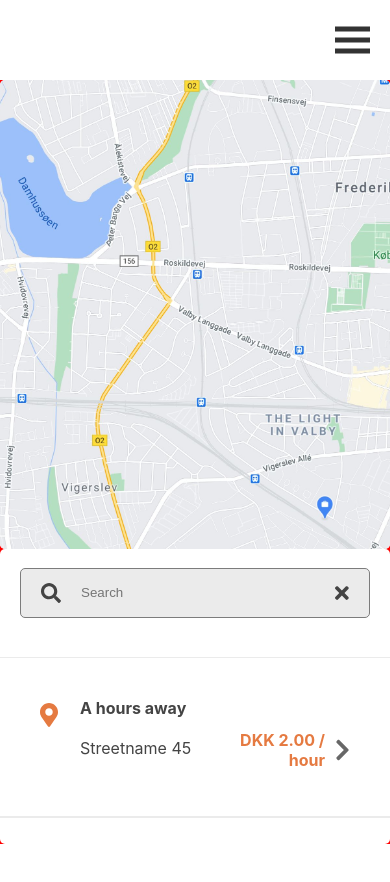
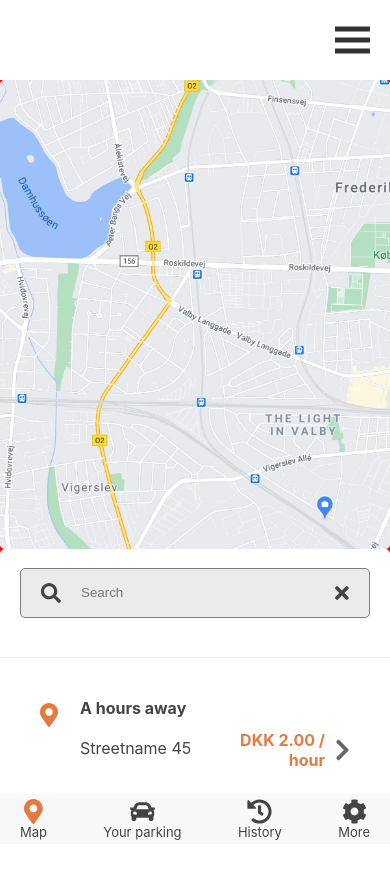
Before and after one commit to nikulasoskarsson/smart-parking, a React (Create React App) app: page / in a window 390 px wide. Shown: the top 882 px of the page. Before the commit the page ends 844 px from the top, so only its background shows below. Built offline with nearby package versions, Linux system fonts and the light colour scheme.

Commit message:
added the bottom navbar and a new breakpoint for phones

```diff
--- a/src/App.js
+++ b/src/App.js
@@ -6,6 +6,7 @@ import Map from './components/map/Map'
 import Search from './components/map/Search'
 import { BrowserRouter as Router, Switch, Route, Link } from 'react-router-dom'
 import AccountModal from './components/auth/AccountModal'
+import BottomTabNavigation from './components/Layout/BottomTabNavigation'
 
 function App() {
   const [isAuthenticated, setIsAuthenticated] = useState(true)
@@ -47,6 +48,7 @@ function App() {
           </Route>
         </Switch>
       </div>
+      <BottomTabNavigation />
     </Router>
   )
 }
--- a/src/App.scss
+++ b/src/App.scss
@@ -4,6 +4,7 @@
 // components
 @import 'sass/account-modal.scss';
 @import 'sass/booked.scss';
+@import 'sass/bottom-nav.scss';
 @import 'sass/components.scss';
 @import 'sass/containers.scss';
 @import 'sass/map.scss';
--- /dev/null
+++ b/src/components/Layout/BottomTabNavigation.js
@@ -0,0 +1,51 @@
+import React from 'react'
+import { FontAwesomeIcon } from '@fortawesome/react-fontawesome'
+import {
+  faMapMarkerAlt,
+  faCar,
+  faHistory,
+  faCog,
+} from '@fortawesome/free-solid-svg-icons'
+
+const BottomTabNavigation = () => {
+  return (
+    <div className='bottom-nav'>
+      <ul className='bottom-nav__list'>
+        <li className='bottom-nav__list-item'>
+          <FontAwesomeIcon
+            className='bottom-nav-icon  bottom-nav-icon-active'
+            icon={faMapMarkerAlt}
+            size='lg'
+          />
+          <a href='' className='bottom-nav-link'>
+            Map
+          </a>
+        </li>
+        <li className='bottom-nav__list-item'>
+          <FontAwesomeIcon className='bottom-nav-icon' icon={faCar} size='lg' />
+          <a href='' className='bottom-nav-link'>
+            Your parking
+          </a>
+        </li>
+        <li className='bottom-nav__list-item'>
+          <FontAwesomeIcon
+            className='bottom-nav-icon'
+            icon={faHistory}
+            size='lg'
+          />
+          <a href='' className='bottom-nav-link'>
+            History
+          </a>
+        </li>
+        <li className='bottom-nav__list-item'>
+          <FontAwesomeIcon className='bottom-nav-icon' icon={faCog} size='lg' />
+          <a href='' className='bottom-nav-link'>
+            More
+          </a>
+        </li>
+      </ul>
+    </div>
+  )
+}
+
+export default BottomTabNavigation
--- /dev/null
+++ b/src/sass/bottom-nav.scss
@@ -0,0 +1,43 @@
+.bottom-nav {
+  display: none; // hidden on larger screens
+  background: var(--color-lighest-grey);
+  height: 5rem;
+  width: 100%;
+
+  position: sticky;
+  bottom: 0;
+  left: 0;
+
+  @include respond(phone) {
+    display: flex;
+  }
+
+  &__list {
+    display: flex;
+    align-items: center;
+    justify-content: space-between;
+    padding: 0 2rem;
+    width: 100%;
+    height: 100%;
+
+    &-item {
+      display: flex;
+      flex-direction: column;
+      list-style: none;
+      align-items: center;
+    }
+  }
+  &-icon {
+    font-size: 2.5rem;
+    color: var(--color-black);
+
+    &-active {
+      color: var(--color-orange);
+    }
+  }
+  &-link {
+    text-decoration: none;
+    font-size: 1.3rem;
+    color: var(--color-black);
+  }
+}
--- a/src/sass/mixins.scss
+++ b/src/sass/mixins.scss
@@ -11,4 +11,11 @@
       @content;
     }
   }
+
+  @if $breakpoint == phone {
+    @media (max-width: 37.5em) {
+      // 600px
+      @content;
+    }
+  }
 }
```
